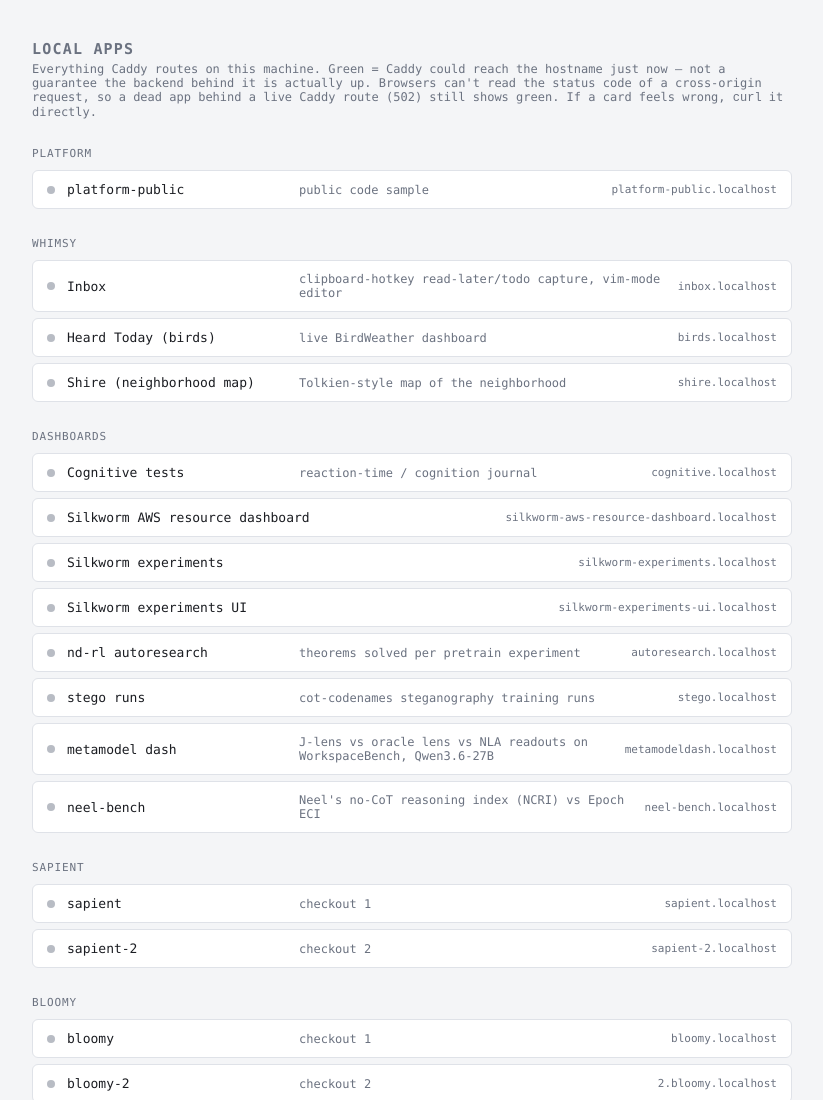
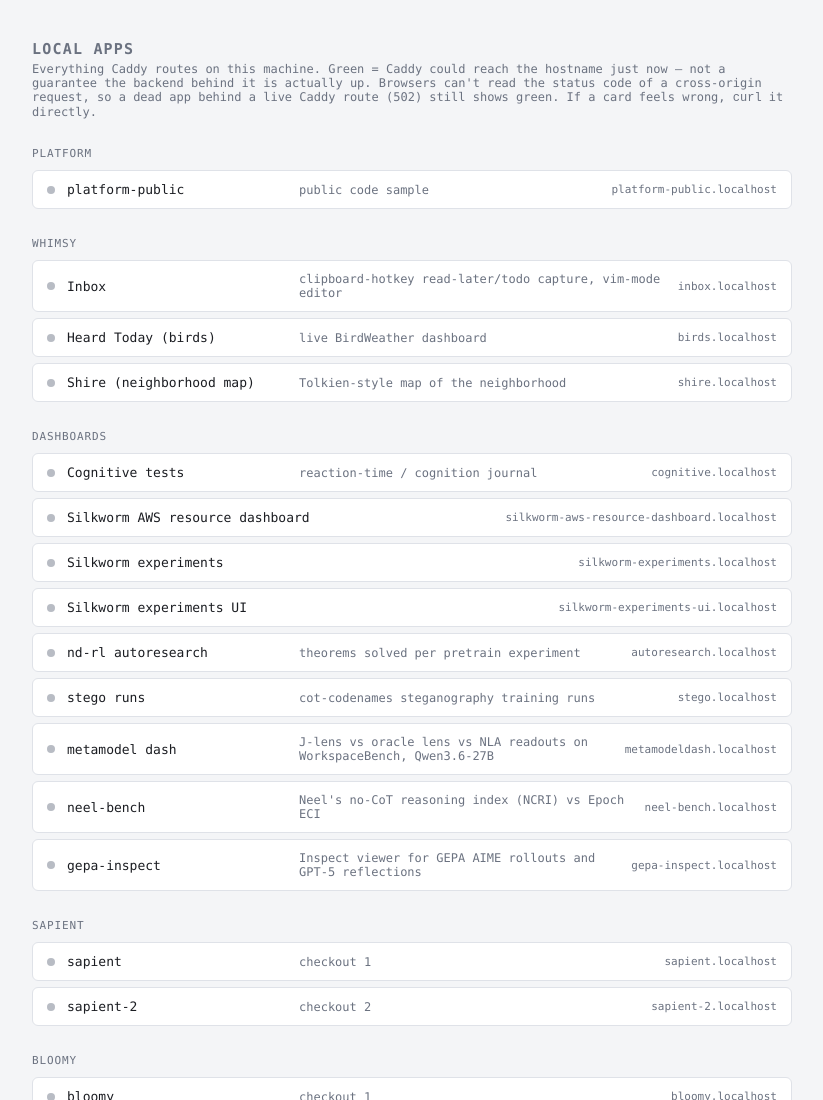
Before and after one commit to robbiethompson18/dotfiles, a plain HTML site: page caddy/app-localhost/index.html in a window 1280 px wide. Shown: the top 1100 px of the page, without its empty margins (228-1051 px from the left). Drawn offline with Linux system fonts and the light colour scheme; no server answers.

Commit message:
caddy: add gepa-inspect.localhost

```diff
--- a/caddy/app-localhost/index.html
+++ b/caddy/app-localhost/index.html
@@ -110,6 +110,7 @@ const APPS = [
   { group: 'Dashboards', name: 'stego runs', host: 'stego.localhost', desc: 'cot-codenames steganography training runs' },
   { group: 'Dashboards', name: 'metamodel dash', host: 'metamodeldash.localhost', desc: 'J-lens vs oracle lens vs NLA readouts on WorkspaceBench, Qwen3.6-27B' },
   { group: 'Dashboards', name: 'neel-bench', host: 'neel-bench.localhost', desc: "Neel's no-CoT reasoning index (NCRI) vs Epoch ECI" },
+  { group: 'Dashboards', name: 'gepa-inspect', host: 'gepa-inspect.localhost', desc: 'Inspect viewer for GEPA AIME rollouts and GPT-5 reflections' },
   { group: 'Sapient', name: 'sapient', host: 'sapient.localhost', desc: 'checkout 1' },
   { group: 'Sapient', name: 'sapient-2', host: 'sapient-2.localhost', desc: 'checkout 2' },
   { group: 'Bloomy', name: 'bloomy', host: 'bloomy.localhost', desc: 'checkout 1' },
```
